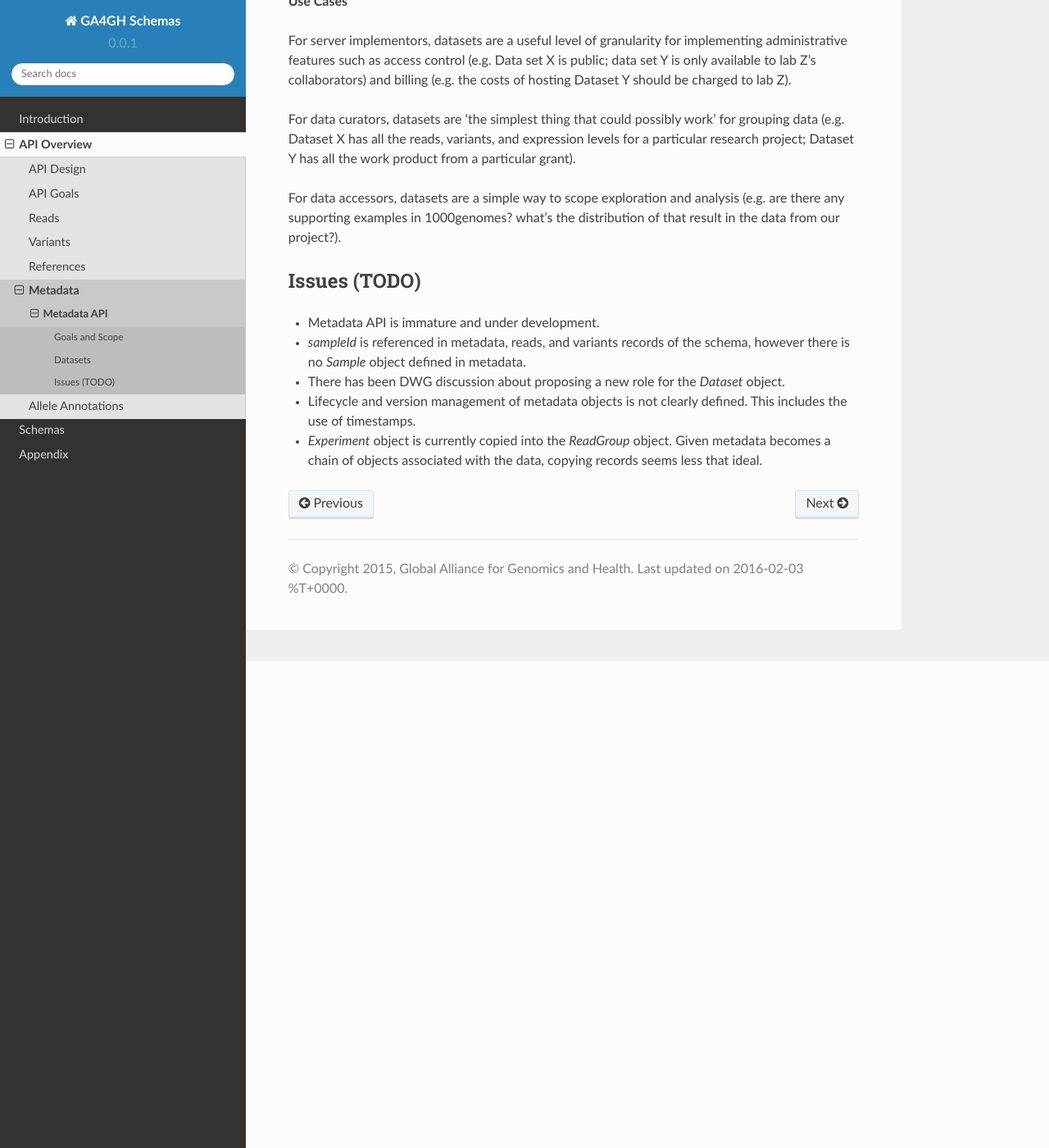
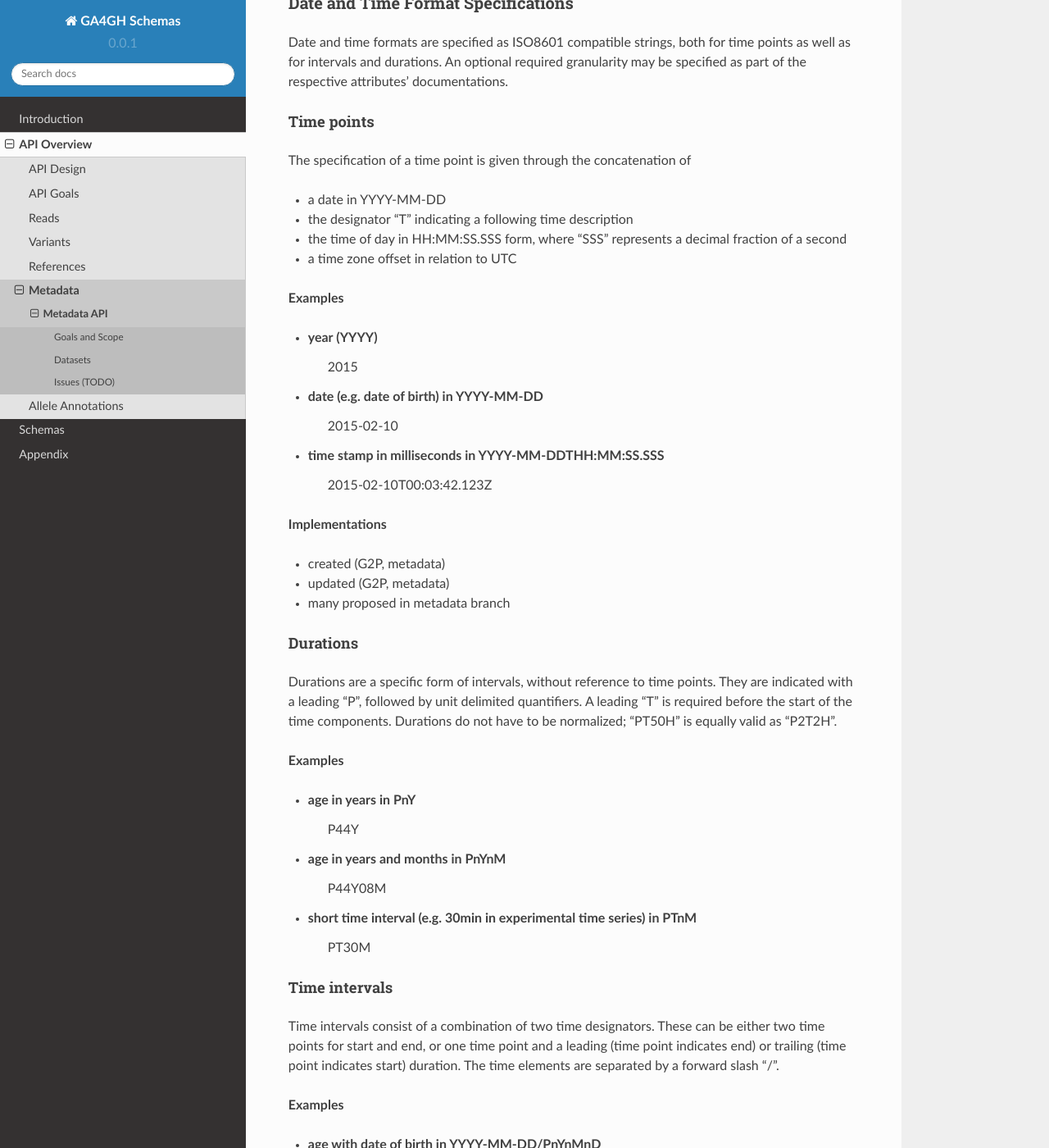
Before and after one commit to ga4gh/ga4gh-schemas, a Sphinx documentation site: the page built from doc/source/api/metadata.rst, in a window 1280 px wide and 1400 px high, scrolled down 594 px. Shown: the whole window at 82% size. Built offline with Sphinx 7.4.7 and the Read the Docs theme 2.0.0, drawn with Linux system fonts in a browser that asks for light colours; some of the changed text lies outside the part shown.

Commit message:
Add the metadata date-time documentation.

```diff
--- a/doc/source/api/metadata.rst
+++ b/doc/source/api/metadata.rst
@@ -31,6 +31,82 @@
 Subsets of the data in a dataset can be selected for analysis using
 other metadata or attributes.
 
+.. _metadata_date_time:
+
+Date and Time Format Specifications
+-----------------------------------
+
+Date and time formats are specified as ISO8601 compatible strings, both for
+time points as well as for intervals and durations.
+An optional required granularity may be specified as part of the respective
+attributes' documentations.
+
+Time points
+===========
+
+The specification of a time point is given through the concatenation of
+
+* a date in YYYY-MM-DD
+* the designator "T" indicating a following time description
+* the time of day in HH:MM:SS.SSS form, where "SSS" represents a decimal
+  fraction of a second
+* a time zone offset in relation to UTC
+
+**Examples**
+
+* year (YYYY)
+    2015
+
+* date (e.g. date of birth) in YYYY-MM-DD
+    2015-02-10
+
+* time stamp in milliseconds in YYYY-MM-DDTHH:MM:SS.SSS
+    2015-02-10T00:03:42.123Z
+
+**Implementations**
+
+* created (G2P, metadata)
+* updated (G2P, metadata)
+* many proposed in metadata branch
+
+Durations
+=========
+
+Durations are a specific form of intervals, without reference to time points.
+They are indicated with a leading "P", followed by unit delimited
+quantifiers. A leading "T" is required before the start of the time components.
+Durations do not have to be normalized; "PT50H" is equally valid as "P2T2H".
+
+**Examples**
+
+* age in years in PnY
+    P44Y
+
+* age in years and months in PnYnM
+    P44Y08M
+
+* short time interval (e.g. 30min in experimental time series) in PTnM
+    PT30M
+
+Time intervals
+==============
+
+Time intervals consist of a combination of two time designators. These can be
+either two time points for start and end, or one time point and a leading
+(time point indicates end) or trailing (time point indicates start) duration.
+The time elements are separated by a forward slash "/".
+
+**Examples**
+
+* age with date of birth in YYYY-MM-DD/PnYnMnD
+    1967-11-21/P40Y10M05D
+
+* anchored 3 month interval, e.g. a therapy cycle in YYYY-MM-DD/YYYY-MM-DD
+    2015-04-18/2015-07-17
+
+* experimental intervention of 30min in YYYY-MM-DDTHH:MM/YYYY-MM-DDTHH:MM
+    2014-12-31T23H45M/2015-01-01T00H15M
+
 
 **Use Cases**
 
```
